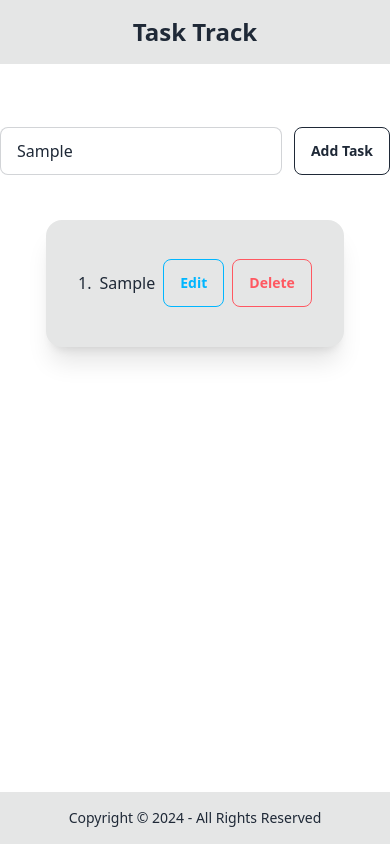
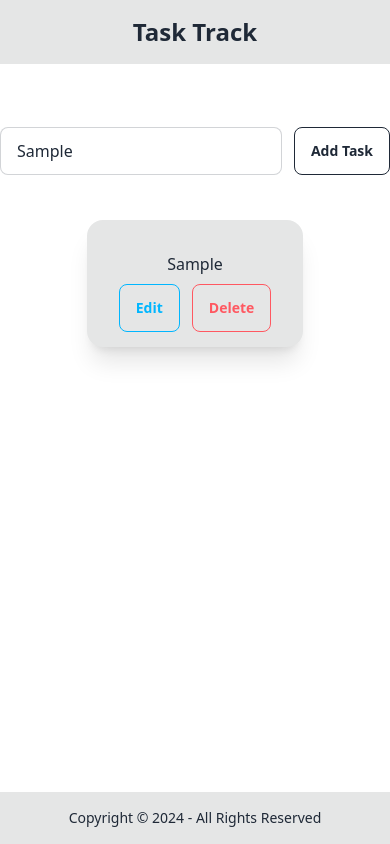
Before and after one commit to Farothtc/todo-next, a Next.js app: page / in a window 390 px wide. Both pictures are taken after typing "Sample" into the empty fields and a click on the button "Add Task". Built offline with nearby package versions, Linux system fonts and the light colour scheme.

Commit message:
Responsive feats added

```diff
--- a/src/app/components/Task.jsx
+++ b/src/app/components/Task.jsx
@@ -15,7 +15,7 @@ export function Task(props) {
 
   const deleteAnimation = () => {
     anime({
-      targets: `#card-${props.id}`, // Target the specific task card
+      targets: `#card-${props.id}`,
       scale: [1, 0], // Shrink the card
       opacity: [1, 0], // Fade out
       duration: 500,
@@ -36,12 +36,15 @@ export function Task(props) {
 
   return (
     <>
-      <div className="card bg-base-300 shadow-xl " id={`card-${props.id}`}>
-        <div className="card-body flex-row items-center justify-center">
-          <p>{props.id + "."}</p>
+      <div className="card bg-base-300 shadow-xl mb-2" id={`card-${props.id}`}>
+        <div className="card-body flex-col items-center justify-center">
+          <div>
+            {/* <p>{props.id + "."}</p> */}
             <p>{editTask}</p>
+          </div>
+          <div>
             <button
-            className="btn btn-outline btn-info"
+              className="btn btn-outline btn-info me-3"
               onClick={() =>
                 document.getElementById(`modal-${props.id}`).showModal()
               }
@@ -54,6 +57,7 @@ export function Task(props) {
             >
               Delete
             </button>
+          </div>
         </div>
       </div>
       <dialog
```
Lines whose indentation alone changed are shown as unchanged.
